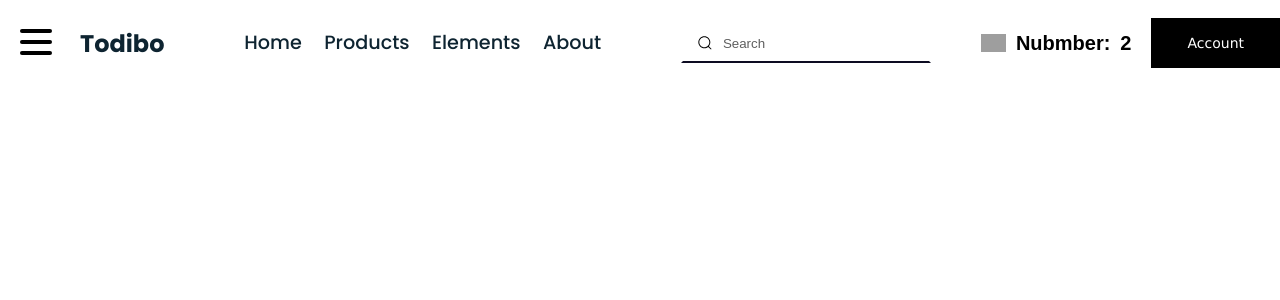
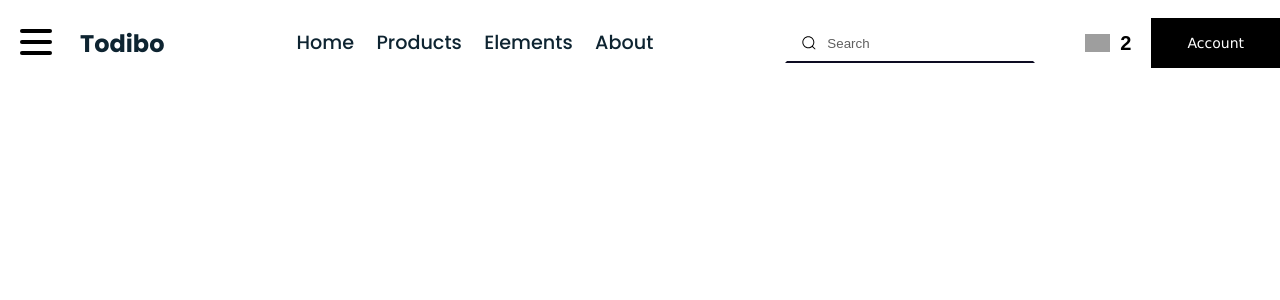
Before and after one commit to AminKei/todibo, a React (Create React App) app: page / in a window 1280 px wide. Shown: the top 300 px of the page. Built offline with nearby package versions, Linux system fonts and the light colour scheme; grey boxes are pictures that could not be loaded.

Commit message:
removed number from appbar

```diff
--- a/src/Components/Appbar/Appbar.tsx
+++ b/src/Components/Appbar/Appbar.tsx
@@ -54,7 +54,6 @@ const AppBar = () => {
               <div className="div-info">
                 <button className="button-cart">
                   <img src={cartIcon} className="icon-cart" />
-                  <h2 className="number">Nubmber:</h2>
                   <h2 className="number">2</h2>
                 </button>
                 <button className="button-account">Account</button>
```
